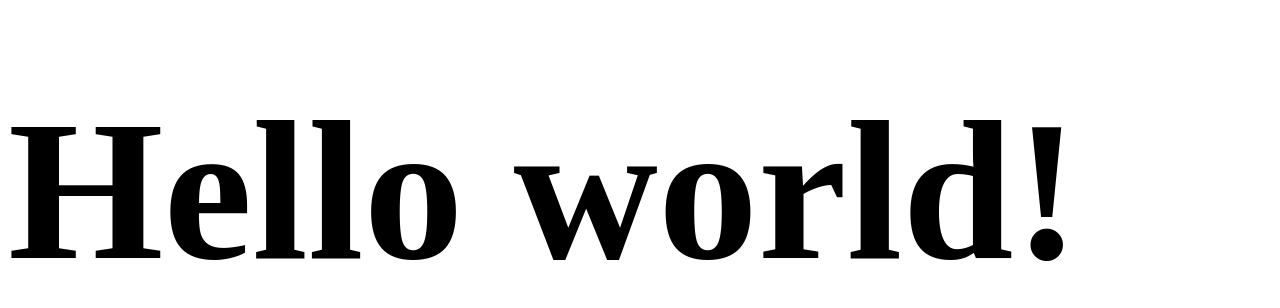
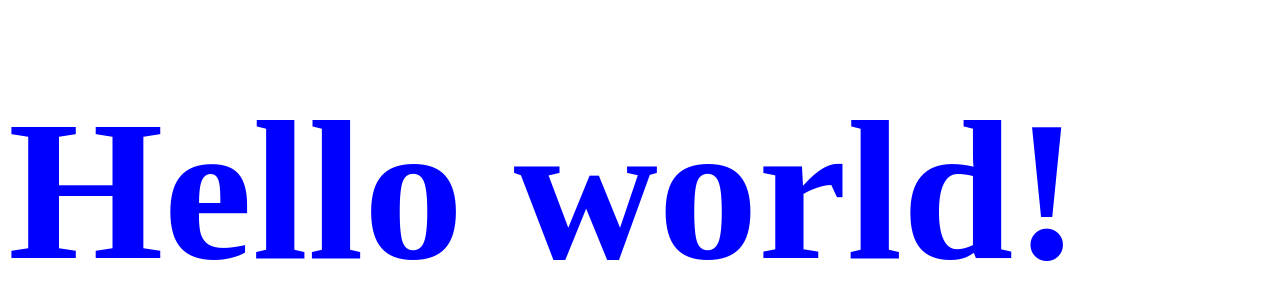
Before and after one commit to Yusuf-311/Landing-Page, a plain HTML site: page index.html in a window 1280 px wide. Shown: the part 58-366 px from the top of the page. Drawn offline with Linux system fonts and the light colour scheme.

Commit message:
Give color to text

```diff
--- a/assets/input.css
+++ b/assets/input.css
@@ -1,3 +1,4 @@
 .header{
     font-size: 200px;
+    color: blue;
 }
--- a/index.html
+++ b/index.html
@@ -6,7 +6,7 @@
   <link href="assets/input.css" rel="stylesheet">
 </head>
 <body>
-  <h1 class="header">
+  <h1 class="header text">
     Hello world!
   </h1>
 </body>
```
